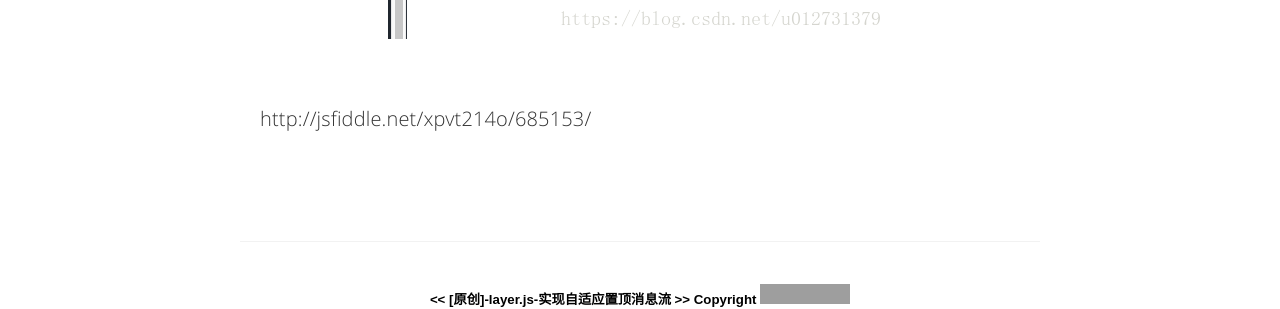
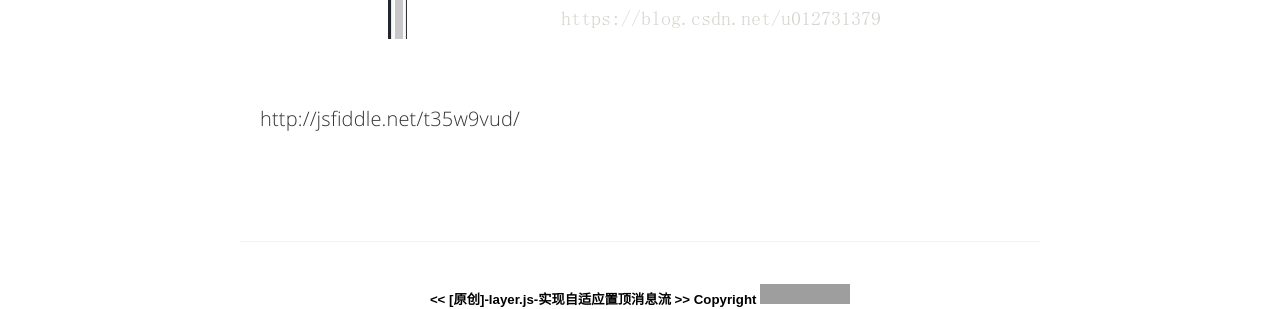
Before and after one commit to Ox0400/BLOG, a Jekyll site: the page built from _posts/csdn-backup/markdown/2018-08-27-[原创]-layer.js-实现自适应置顶消息流.md, in a window 1280 px wide and 900 px high, scrolled down 2556 px. Shown: the part 155-464 px from the top of the window. Built offline with Jekyll 4.4.1, drawn with Linux system fonts in a browser that asks for light colours; comment, search, counter and statistics services are not loaded; part of the change alters nothing that is shown; grey boxes are pictures that could not be loaded.

Commit message:
update layer demo

```diff
--- a/_posts/csdn-backup/markdown/2018-08-27-[原创]-layer.js-实现自适应置顶消息流.md
+++ b/_posts/csdn-backup/markdown/2018-08-27-[原创]-layer.js-实现自适应置顶消息流.md
@@ -102,4 +102,4 @@ function demo(){
 
 ![这里写图片描述](/assets/img/036da707e4d46c3c2d247d5a9def18fe.png)
 
-http://jsfiddle.net/xpvt214o/685153/
+http://jsfiddle.net/t35w9vud/
```
